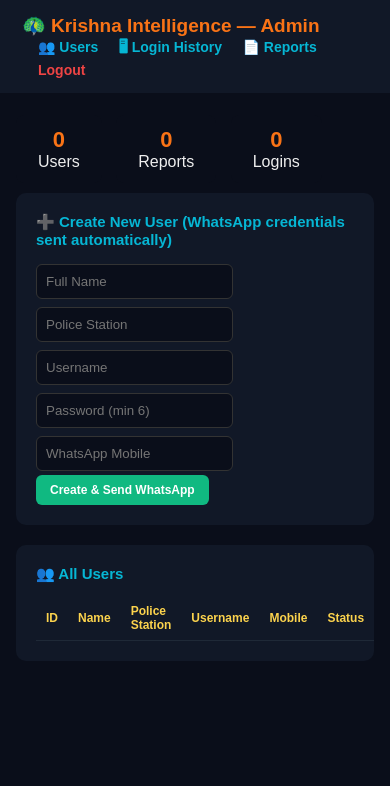
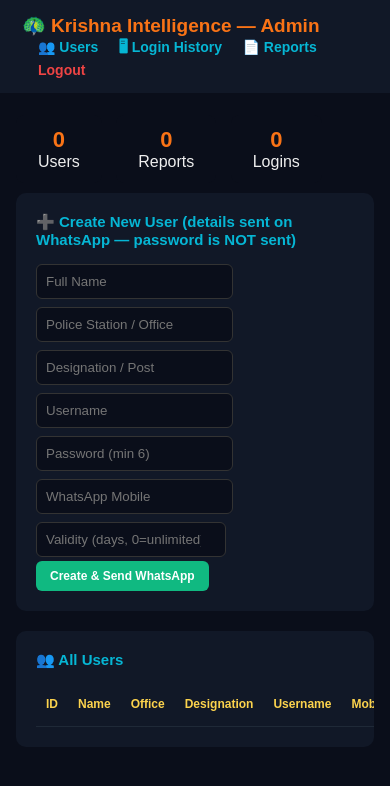
Before and after one commit to akshaykananidwk/CCTV, a PHP site: page /admin/index.php?page=users in a window 390 px wide. Shown: the top 786 px of the page. Run offline with PHP 8.4, Linux system fonts and the light colour scheme; the visitor is signed in with stand-in values (Sample User, id 1); lists and menus that the app fills with data are empty.

Commit message:
v15: registration link in app, designation field, per-user validity control, password-free WhatsApp messages
Desktop app:
- 'New Registration' button on the login screen opens the web panel's
  register.php in the browser using the entered server URL
- Sidebar shows the operator's designation and account validity; PDF
  operator line includes the designation

Web panel:
- Registration form now collects full details: name, office/police
  station, designation (post), username, password, WhatsApp mobile;
  the confirmation WhatsApp carries server URL, username and all details
  but NEVER the password
- Admin add-user form gains designation and validity (days) fields; the
  welcome WhatsApp includes the server URL and validity but no password;
  password reset likewise stops sending the password on WhatsApp (shown
  to the admin only)
- Per-user validity: users table shows UNLIMITED / till-date / EXPIRED
  badges with an inline set-validity control (0 = unlimited); validity
  changes are WhatsApp-notified
- login, verify and upload_report all reject expired accounts with a
  clear 'validity expired' error
- users table migration (designation, valid_until) applied automatically
  to existing databases

Verified end-to-end with a mock WhatsApp gateway: user creation with
5-day validity, login carrying designation/valid_until, expired-account
rejection, admin extension restoring access, unlimited reset, and no
password appearing in any WhatsApp message.

Co-Authored-By: Claude Fable 5 <noreply@anthropic.com>
Claude-Session: https://claude.ai/code/session_013xkzNSJ3ospqroDJFujmQp

```diff
--- a/server/admin/index.php
+++ b/server/admin/index.php
@@ -39,9 +39,13 @@ if ($logged && $_SERVER['REQUEST_METHOD'] === 'POST') {
     if ($do === 'add_user') {
         $name = trim($_POST['name'] ?? '');
         $station = trim($_POST['police_station'] ?? '');
+        $designation = trim($_POST['designation'] ?? '');
         $username = trim($_POST['username'] ?? '');
         $password = $_POST['password'] ?? '';
         $mobile = normalize_mobile($_POST['mobile'] ?? '');
+        $validDays = (int)($_POST['valid_days'] ?? 0);
+        $validUntil = $validDays > 0
+            ? date('Y-m-d H:i:s', strtotime("+$validDays days")) : null;
         if ($name === '' || $station === '' || strlen($password) < 6
             || !preg_match('/^[A-Za-z0-9_.-]{3,30}$/', $username)
             || strlen($mobile) !== 12) {
@@ -49,18 +53,53 @@ if ($logged && $_SERVER['REQUEST_METHOD'] === 'POST') {
         } else {
             try {
                 $pdo->prepare("INSERT INTO users
-                    (username, password_hash, name, police_station, mobile, status, created_at)
-                    VALUES (?, ?, ?, ?, ?, 'active', ?)")
+                    (username, password_hash, name, police_station, designation,
+                     mobile, status, valid_until, created_at)
+                    VALUES (?, ?, ?, ?, ?, ?, 'active', ?, ?)")
                     ->execute([$username, password_hash($password, PASSWORD_DEFAULT),
-                        $name, $station, $mobile, now()]);
+                        $name, $station, $designation, $mobile,
+                        $validUntil, now()]);
+                // The password is NEVER sent on WhatsApp — the admin gives
+                // it personally, or the user sets one via Forgot Password.
                 wa_send($mobile,
-                    "🦚 Krishna Intelligence\n✅ Your software account is ready!\n"
-                    . "👤 Username: $username\n🔑 Password: $password\n"
-                    . "🏢 $station\nLogin from the software now.");
-                $msg = "User '$username' created and WhatsApp sent.";
+                    "🦚 Krishna Intelligence\n"
+                    . "✅ Your software account is ready!\n"
+                    . "🙍 Name: $name\n"
+                    . "🏢 Office: $station\n"
+                    . "🎖 Designation: $designation\n"
+                    . "👤 Username: $username\n"
+                    . "🌐 Server URL: " . cfg()['base_url'] . "\n"
+                    . "⏳ Validity: " . ($validUntil
+                        ? "till " . date('d-m-Y', strtotime($validUntil))
+                        : "unlimited") . "\n"
+                    . "🔑 Password: get it from your admin, or use "
+                    . "'Forgot Password' in the software to set your own.");
+                $msg = "User '$username' created and WhatsApp sent "
+                     . "(password NOT included in the message).";
             } catch (PDOException $e) {
                 $err = 'Username already exists.';
             }
+        }
+    }
+
+    if ($do === 'set_validity' && isset($_POST['uid'])) {
+        $days = (int)($_POST['days'] ?? 0);
+        $validUntil = $days > 0
+            ? date('Y-m-d H:i:s', strtotime("+$days days")) : null;
+        $pdo->prepare("UPDATE users SET valid_until = ? WHERE id = ?")
+            ->execute([$validUntil, (int)$_POST['uid']]);
+        $u = $pdo->prepare("SELECT * FROM users WHERE id = ?");
+        $u->execute([(int)$_POST['uid']]);
+        if ($row = $u->fetch(PDO::FETCH_ASSOC)) {
+            wa_send($row['mobile'],
+                "🦚 Krishna Intelligence\n"
+                . "⏳ Account validity updated for '{$row['username']}': "
+                . ($validUntil
+                    ? "valid till " . date('d-m-Y', strtotime($validUntil))
+                    : "unlimited") . ".");
+            $msg = "Validity for '{$row['username']}' set to "
+                 . ($validUntil ? date('d-m-Y', strtotime($validUntil))
+                                : 'unlimited') . ".";
         }
     }
 
@@ -93,10 +132,14 @@ if ($logged && $_SERVER['REQUEST_METHOD'] === 'POST') {
                 ->execute([password_hash($new, PASSWORD_DEFAULT), $row['id']]);
             $pdo->prepare("DELETE FROM sessions WHERE user_id = ?")
                 ->execute([$row['id']]);
+            // Password is NEVER sent on WhatsApp — shown to the admin only.
             wa_send($row['mobile'],
-                "🦚 Krishna Intelligence\n🔑 Password reset for '{$row['username']}'.\n"
-                . "New password: $new");
-            $msg = "Password reset — sent on WhatsApp to {$row['mobile']}.";
+                "🦚 Krishna Intelligence\n"
+                . "🔑 Your password was reset by admin for "
+                . "'{$row['username']}'.\nGet the new password from your "
+                . "admin, or use 'Forgot Password' in the software.");
+            $msg = "Password for '{$row['username']}' reset to: $new "
+                 . "(share it personally — NOT sent on WhatsApp).";
         }
     }
 
@@ -214,32 +257,56 @@ $totL = $pdo->query("SELECT COUNT(*) FROM login_logs")->fetchColumn();
 
 <?php if ($page === 'users'): ?>
   <div class="card">
-    <h2>➕ Create New User (WhatsApp credentials sent automatically)</h2>
+    <h2>➕ Create New User (details sent on WhatsApp — password is NOT sent)</h2>
     <form method="post">
       <input type="hidden" name="do" value="add_user">
       <input name="name" placeholder="Full Name" required>
-      <input name="police_station" placeholder="Police Station" required>
+      <input name="police_station" placeholder="Police Station / Office" required>
+      <input name="designation" placeholder="Designation / Post" required>
       <input name="username" placeholder="Username" required>
       <input name="password" placeholder="Password (min 6)" required>
       <input name="mobile" placeholder="WhatsApp Mobile" required>
+      <input name="valid_days" type="number" min="0" placeholder="Validity (days, 0=unlimited)" style="width:170px">
       <button>Create & Send WhatsApp</button>
     </form>
   </div>
   <div class="card">
     <h2>👥 All Users</h2>
     <table>
-      <tr><th>ID</th><th>Name</th><th>Police Station</th><th>Username</th>
-          <th>Mobile</th><th>Status</th><th>Created</th><th>Actions</th></tr>
-      <?php foreach ($pdo->query("SELECT * FROM users ORDER BY id DESC") as $u): ?>
+      <tr><th>ID</th><th>Name</th><th>Office</th><th>Designation</th>
+          <th>Username</th><th>Mobile</th><th>Status</th>
+          <th>⏳ Validity</th><th>Created</th><th>Actions</th></tr>
+      <?php foreach ($pdo->query("SELECT * FROM users ORDER BY id DESC") as $u):
+          $vExpired = !empty($u['valid_until'])
+              && strtotime($u['valid_until']) < time(); ?>
       <tr>
         <td><?= $u['id'] ?></td>
         <td><?= htmlspecialchars($u['name']) ?></td>
         <td><?= htmlspecialchars($u['police_station']) ?></td>
+        <td><?= htmlspecialchars($u['designation']) ?></td>
         <td><?= htmlspecialchars($u['username']) ?></td>
         <td><?= htmlspecialchars($u['mobile']) ?></td>
         <td><span class="badge b-<?= $u['status'] ?>"><?= strtoupper($u['status']) ?></span></td>
+        <td>
+          <?php if (empty($u['valid_until'])): ?>
+            <span class="badge b-active">UNLIMITED</span>
+          <?php elseif ($vExpired): ?>
+            <span class="badge b-disabled">EXPIRED
+              <?= date('d-m-Y', strtotime($u['valid_until'])) ?></span>
+          <?php else: ?>
+            <span class="badge b-pending">till
+              <?= date('d-m-Y', strtotime($u['valid_until'])) ?></span>
+          <?php endif; ?>
+          <form method="post" style="display:inline;white-space:nowrap">
+            <input type="hidden" name="do" value="set_validity">
+            <input type="hidden" name="uid" value="<?= $u['id'] ?>">
+            <input name="days" type="number" min="0" placeholder="days"
+                   style="width:60px;padding:5px" title="0 = unlimited">
+            <button class="gray" title="Set validity from today (0 = unlimited)">Set</button>
+          </form>
+        </td>
         <td><?= $u['created_at'] ?></td>
-        <td>
+        <td style="white-space:nowrap">
           <form method="post" style="display:inline">
             <input type="hidden" name="uid" value="<?= $u['id'] ?>">
             <?php if ($u['status'] !== 'active'): ?>
--- a/server/db.php
+++ b/server/db.php
@@ -1,5 +1,14 @@
 <?php
 /** Krishna Intelligence — SQLite database bootstrap. */
+
+function ensure_column(PDO $pdo, string $table, string $col, string $ddl): void
+{
+    $cols = $pdo->query("PRAGMA table_info($table)")
+                ->fetchAll(PDO::FETCH_COLUMN, 1);
+    if (!in_array($col, $cols, true)) {
+        $pdo->exec("ALTER TABLE $table ADD COLUMN $ddl");
+    }
+}
 
 function db(): PDO
 {
@@ -21,10 +30,15 @@ function db(): PDO
         password_hash TEXT NOT NULL,
         name TEXT NOT NULL,
         police_station TEXT NOT NULL,
+        designation TEXT NOT NULL DEFAULT '',
         mobile TEXT NOT NULL,
         status TEXT NOT NULL DEFAULT 'pending',   -- pending|active|disabled
+        valid_until TEXT,                          -- NULL = unlimited
         created_at TEXT NOT NULL
     )");
+    // Migrations for databases created by older versions.
+    ensure_column($pdo, 'users', 'designation', "designation TEXT NOT NULL DEFAULT ''");
+    ensure_column($pdo, 'users', 'valid_until', "valid_until TEXT");
 
     $pdo->exec("CREATE TABLE IF NOT EXISTS sessions (
         id INTEGER PRIMARY KEY AUTOINCREMENT,
```
Also changed, not shown: server/api.php (+21 -4 lines), server/register.php (+21 -9 lines), README.md, 1 other file.
